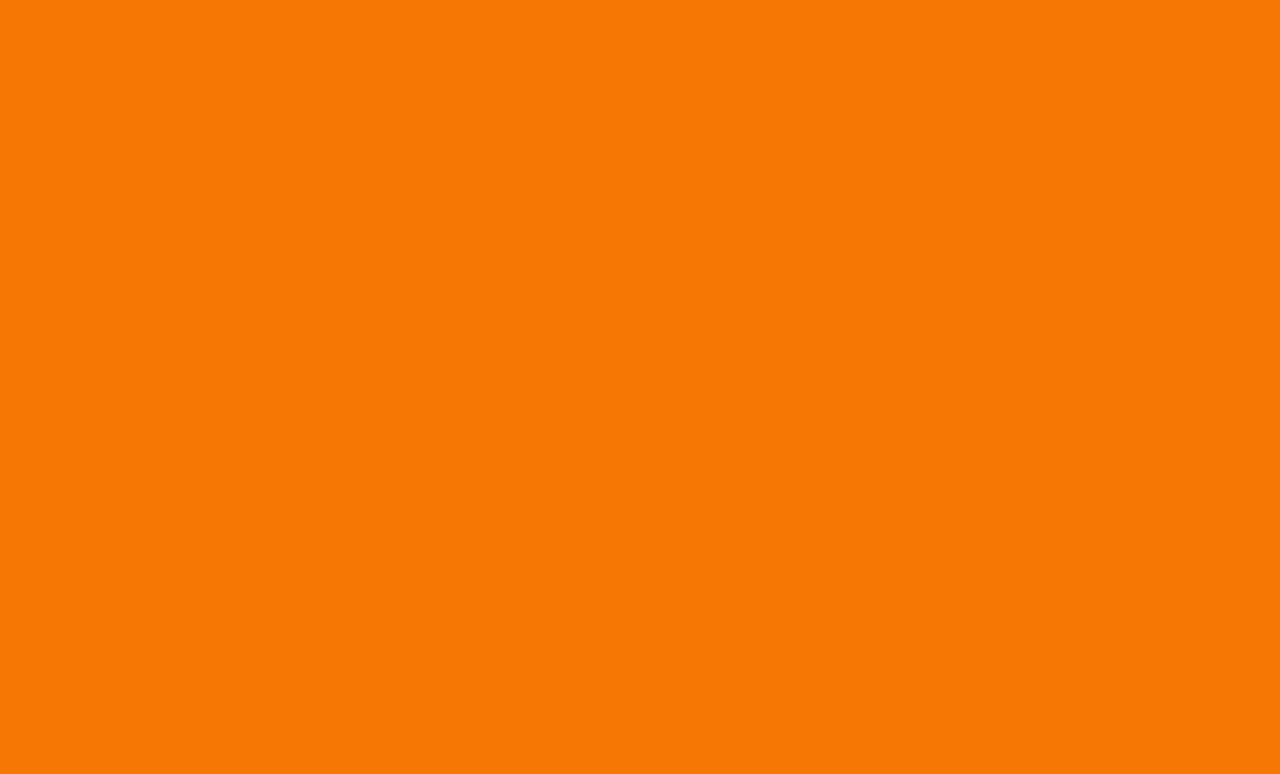
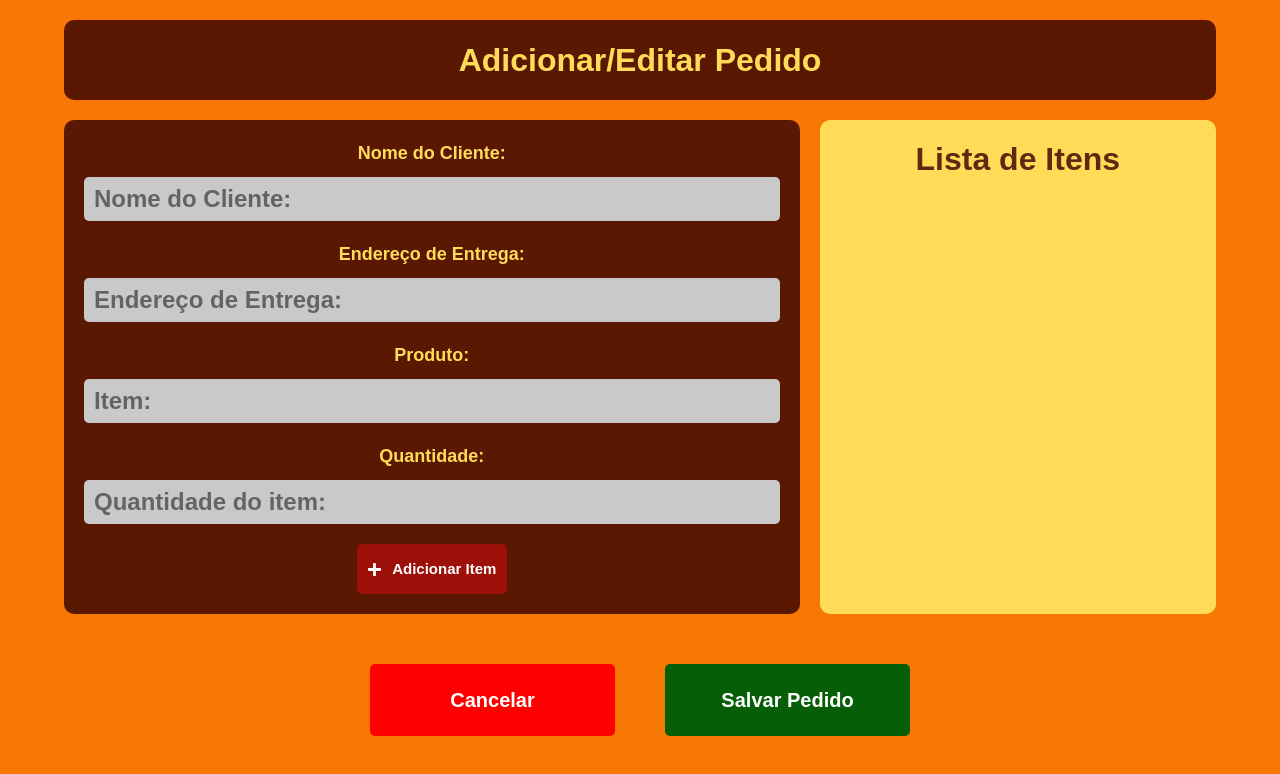
Before and after one commit to danielprogram08/Gerenciador-de-Pedidos, a React (Vite) app in the folder FRONT/gerenciador/: page /AddEdit in a window 1280 px wide. Before the commit this address had no page. Shown: the top 774 px of the page. Built offline with nearby package versions, Linux system fonts and the light colour scheme.

Commit message:
Add: Página de Adição de Pedidos concluída!

```diff
--- /dev/null
+++ b/FRONT/gerenciador/src/AddEdit/AddEdit.css
@@ -0,0 +1,265 @@
+.addEdit-container {
+    display: flex;
+    flex-direction: column;
+    align-items: center;
+    min-height: 100vh;
+    width: 100%;
+    overflow: hidden;
+    padding-bottom: 2rem;
+}
+
+.container-divisor {
+    display: flex;
+    flex-direction: row;
+    align-items: stretch;
+    justify-content: center;
+    gap: 20px;
+    width: 80%;
+}
+
+.addEdit-titulo {
+    font-weight: bold;
+    font-size: 40px;
+    display: flex;
+    align-items: center;
+    justify-content: center;
+    background-color: #3b0503d3;
+    color: #FEDC57;
+    width: 80%;
+    height: 80px;
+    border-radius: 10px;
+    margin-top: 20px;
+    margin-bottom: 20px;
+    text-align: center;
+}
+
+.addEdit-formulario {
+    display: flex;
+    flex-direction: row;
+    align-items: stretch;
+    justify-content: space-around;
+    width: 70%;
+    gap: 20px;
+    padding: 20px;
+    background-color: #3b0503d3;
+    color: #FEDC57;
+    border-radius: 10px;
+}
+
+.dados-cliente, .dados-pedido {
+    display: flex;
+    flex-direction: column;
+    align-items: flex-start;
+    gap: 20px;
+    width: 100%;
+}
+
+input {
+    width: 90%;
+    padding: 10px;
+    border-radius: 5px;
+    border: none;
+    box-sizing: border-box;
+    outline: none;
+    transition: all 0.3s ease-in-out;
+}
+
+input:hover {
+    transform: scale(1.0);
+    width: 100%;
+    box-shadow: 0 0 8px rgba(254, 220, 87, 0.5);
+}
+
+label {
+    font-weight: bold;
+    font-size: 18px;
+    margin-bottom: -10px;
+}
+
+.btn-adicionar {
+    display: flex;
+    align-items: center;
+    justify-content: center;
+    flex-direction: row;
+    gap: 10px;
+    background-color: #ac0f0ad3;
+    color: white;
+    height: 50px;
+    width: 150px;
+    font-weight: bold;
+    font-size: 15px;
+    border-radius: 5px;
+    border: none;
+    transition: all 0.3s ease-in-out;
+    cursor: pointer;
+    align-self: center;
+    margin-top: auto;
+}
+
+.btn-adicionar:hover {
+    color: white;
+    transform: scale(1.1);
+    font-size: 15px;
+    background-color: brown;
+}
+
+.lista-itens {
+    background-color: #FEDC57;
+    color: #3b0503d3;
+    display: flex;
+    flex-direction: column;
+    align-items: center;
+    width: 30%;
+    border-radius: 10px;
+    padding: 20px;
+    overflow-y: auto;
+}
+
+h2 {
+    font-weight: bold;
+}
+
+.botoes-editaveis {
+    display: flex;
+    gap: 50px;
+    justify-content: center;
+    align-items: center;
+    margin-top: 20px;
+    width: 80%;
+}
+
+#btn-cancelar {
+    background-color: #ff0000;
+    transition: all 0.3s ease-in-out;
+    cursor: pointer;
+    color: white;
+    font-weight: bold;
+    font-size: 20px;
+    border-radius: 5px;
+    padding: 10px 20px;
+    border: none;
+}
+
+#btn-cancelar:hover {
+    color: white;
+    background-color: #ff4646;
+    transform: scale(1.1);
+}
+
+#btn-salvar {
+    background-color: #065f06;
+    transition: all 0.3s ease-in-out;
+    cursor: pointer;
+    color: white;
+    font-weight: bold;
+    font-size: 20px;
+    border-radius: 5px;
+    padding: 10px 20px;
+    border: none;
+}
+
+#btn-salvar:hover {
+    color: white;
+    background-color: #088008;
+    transform: scale(1.1);
+}
+
+@media (max-width: 800px) {
+    .addEdit-container {
+        height: auto;
+        overflow-y: auto;
+    }
+
+    .addEdit-titulo {
+        width: 90%;
+        font-size: 24px;
+        height: auto;
+        padding: 15px;
+    }
+
+    .container-divisor {
+        flex-direction: column;
+        width: 90%;
+        gap: 15px;
+    }
+
+    .addEdit-formulario {
+        flex-direction: column;
+        width: 100%;
+        padding: 15px;
+        gap: 15px;
+        box-sizing: border-box;
+    }
+
+    .dados-cliente, .dados-pedido {
+        width: 100%;
+        gap: 15px;
+    }
+
+    input {
+        width: 100%;
+    }
+
+    .btn-adicionar {
+        width: 100%;
+        margin-top: 10px;
+    }
+
+    .lista-itens {
+        width: 100%;
+        height: auto;
+        min-height: 150px;
+        box-sizing: border-box;
+    }
+
+    .botoes-editaveis {
+        flex-direction: column;
+        width: 90%;
+        gap: 15px;
+    }
+
+    #btn-cancelar, #btn-salvar {
+        width: 100%;
+        padding: 15px;
+    }
+}
+
+@media (min-width: 801px) and (max-width: 1366px) {
+    .addEdit-titulo {
+        width: 90%;
+        font-size: 32px;
+    }
+
+    .container-divisor {
+        width: 90%;
+    }
+
+    .addEdit-formulario {
+        width: 65%;
+        flex-direction: column;
+    }
+
+    .dados-cliente, .dados-pedido {
+        align-items: center;
+    }
+
+    input {
+        width: 100%;
+    }
+
+    .lista-itens {
+        width: 35%;
+    }
+}
+
+@media (min-width: 1920px) {
+    .addEdit-titulo {
+        width: 50%;
+        font-size: 50px;
+        height: 100px;
+    }
+
+    .container-divisor {
+        width: 50%;
+    }
+}
--- /dev/null
+++ b/FRONT/gerenciador/src/AddEdit/AddEdit.jsx
@@ -0,0 +1,53 @@
+import './AddEdit.css';
+import { useForm } from 'react-hook-form';
+import { FaPlus } from 'react-icons/fa';
+
+function AddEdit() {
+
+    const { register, handleSubmit, reset } = useForm();
+
+    const cadastrarPedido = (pedido) => {
+        console.log(pedido);
+        reset();
+    }
+
+    return (
+        <>
+            <div className='addEdit-container'>
+                <h1 className='addEdit-titulo'>Adicionar/Editar Pedido</h1>
+                <div className='container-divisor'>
+                    <form className='addEdit-formulario' onSubmit={handleSubmit(cadastrarPedido)}>
+                        <div className='dados-cliente'>
+                            <label htmlFor="inputNome">Nome do Cliente:</label>
+                            <input type="text" id="inputNome" placeholder='Nome do Cliente:' {...register('inputNome')} />
+                            <label htmlFor="inputEndereco">Endereço de Entrega:</label>
+                            <input type="text" id="inputEndereco" placeholder='Endereço de Entrega:' {...register('inputEndereco')} />
+                        </div>
+                        <div className='dados-pedido'>
+                            <label htmlFor="inputProduto">Produto:</label>
+                            <input type="text" id="inputProduto" placeholder='Item:' {...register('inputProduto')} />
+                            <label htmlFor="inputQuantidade">Quantidade:</label>
+                            <input type="number" id="inputQuantidade" placeholder='Quantidade do item:' {...register('inputQuantidade')} />
+                        </div>
+                        <button type="button" className='btn-adicionar'>
+                            <FaPlus />
+                            Adicionar Item
+                        </button>
+                    </form>
+                    <div className='lista-itens'>
+                    <h2>Lista de Itens</h2>
+                        <ul>
+
+                        </ul>
+                    </div>
+                </div>
+                <div className='botoes-editaveis'>
+                    <button type="button" id='btn-cancelar' onClick={() => window.location.href = '/home'}>Cancelar</button>
+                    <button type="submit" id='btn-salvar' onClick={handleSubmit(cadastrarPedido)}>Salvar Pedido</button>
+                </div>
+            </div>
+        </>
+    );
+}
+
+export default AddEdit;
--- a/FRONT/gerenciador/src/App.jsx
+++ b/FRONT/gerenciador/src/App.jsx
@@ -3,6 +3,7 @@ import { Routes, Route } from 'react-router-dom';
 import Login from './login/login.jsx';
 import Home from './home/home.jsx';
 import InfoPedido from './informations/infoPedido.jsx';
+import AddEdit from './AddEdit/AddEdit.jsx';
 
 function App() {
 
@@ -11,6 +12,7 @@ function App() {
       <Route path='/' element={<Login />} />
       <Route path='/home' element={<Home />} />
       <Route path='/infoPedido' element={<InfoPedido />}/>
+      <Route path='/AddEdit' element={<AddEdit />}/>
     </Routes>
   )
 }
--- a/FRONT/gerenciador/src/home/home.css
+++ b/FRONT/gerenciador/src/home/home.css
@@ -117,7 +117,8 @@
 
 .lista, .titulo-lista {
     display: grid;
-    grid-template-columns: 0fr 1fr 1fr;
+    grid-template-columns: auto 1fr 1fr 0.5fr;
+    gap: 10px;
     align-items: center;
     text-align: center;
     padding: 10px;
@@ -143,17 +144,34 @@
     font-weight: bold;
 }
 
+#edit-icon, #trash-icon {
+    color: white;
+    transition: all 0.3s ease-in-out;
+}
+
+.botoes-editaveis {
+    display: flex;
+    gap: 20px;
+    justify-content: center;
+    align-items: center;
+}
+
+#edit-icon:hover, #trash-icon:hover {
+    color: white;
+    transform: scale(1.2);
+}
+
 .lista:hover {
     background-color: #3b0503;
     color: #FEDC57;
-    transform: scale(1.08);
+    transform: scale(1.02);
 }
 
 .botoes {
     display: flex;
     align-items: center;
     justify-content: center;
-    gap: 20%;
+    gap: 2rem;
     width: 50%;
 }
 
@@ -223,8 +241,17 @@
 
     .lista, .titulo-lista {
         font-size: 14px;
-        grid-template-columns: auto 1fr 1fr;
+        grid-template-columns: auto 1fr 1fr auto;
         padding: 5px;
+        gap: 5px;
+    }
+
+    .botoes-editaveis {
+        gap: 10px;
+    }
+
+    #edit-icon, #trash-icon {
+        font-size: 16px;
     }
 }
 
--- a/FRONT/gerenciador/src/home/home.jsx
+++ b/FRONT/gerenciador/src/home/home.jsx
@@ -1,5 +1,6 @@
 import './home.css'
 import { useState } from "react"
+import { FaEdit, FaTrashAlt } from 'react-icons/fa';
 
 function Home() {
 
@@ -101,6 +102,10 @@ function Home() {
                             <div id="pedido-id">{pedido.id}</div>
                             <div id="pedido-cliente">{pedido.cliente}</div>
                             <div id="pedido-data">Data do Pedido: {pedido.dataPedido}</div>
+                            <div className="botoes-editaveis">
+                                <FaEdit id='edit-icon'></FaEdit>
+                                <FaTrashAlt id='trash-icon'></FaTrashAlt>
+                            </div>
                         </ul>
                     ))}
                 </div>
--- a/FRONT/gerenciador/src/informations/infoPedido.css
+++ b/FRONT/gerenciador/src/informations/infoPedido.css
@@ -20,6 +20,12 @@
     height: 90px;
     position: absolute;
     left: 10px;
+    cursor: pointer;
+    transition: all 0.3s ease-in-out;
+}
+
+#logo-pd:hover {
+    transform: scale(1.1);
 }
 
 #titulo-pd-h1 {
@@ -103,7 +109,7 @@
 #icone-whatsapp, #icone-imprimir {
     width: 30px;
     height: 30px;
-    color:#FEDC57;
+    color: white;
 }
 
 #enviarWhatsapp:hover, #imprimir:hover {
--- a/FRONT/gerenciador/src/informations/infoPedido.jsx
+++ b/FRONT/gerenciador/src/informations/infoPedido.jsx
@@ -1,6 +1,7 @@
 import './infoPedido.css';
 import { Fragment } from 'react';
 import { FaWhatsapp, FaPrint } from 'react-icons/fa';
+import { Navigate, useNavigate } from 'react-router-dom'
 
 function InfoPedido() {
 
@@ -30,11 +31,14 @@ function InfoPedido() {
         }
     ]
 
+    const Navigate = useNavigate();
+    const homepage = () => { Navigate('/home'); }
+
     return (
         <>
             <div className='container-info-pedido'>
                 <div className='titulo-pd'>
-                    <img id='logo-pd' src='/Neide.jpg' alt='Logo Neide' />
+                    <img id='logo-pd' src='/Neide.jpg' alt='Logo Neide' onClick={homepage} />
                     <h1 id='titulo-pd-h1'>Informações do Pedido</h1>
                 </div>
                 <div className='titulo-pedido-container'>
```
